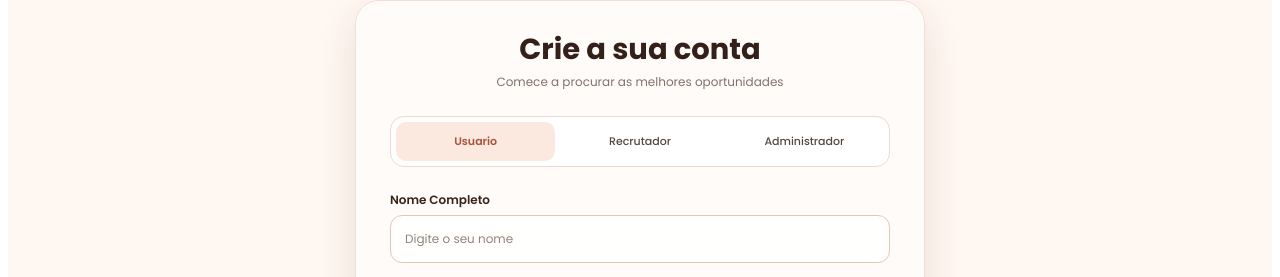
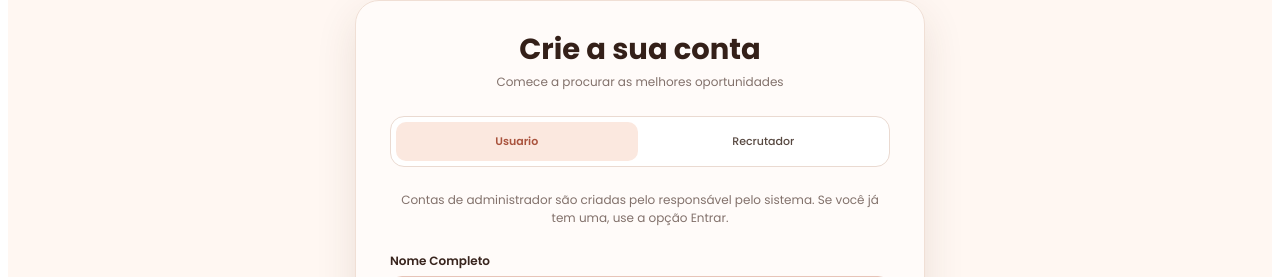
Before and after one commit to NataniarroM/ad_api_estagio, a React (Vite) app in the folder pages/: page /cadastro in a window 1280 px wide. Shown: the part 130-407 px from the top of the page. Built offline with nearby package versions, Linux system fonts and the light colour scheme; no server answers.

Commit message:
Alinha opções de cadastro aos perfis permitidos pela API

```diff
--- a/pages/src/Cadastro.jsx
+++ b/pages/src/Cadastro.jsx
@@ -98,7 +98,7 @@ export default function Cadastro() {
           <p className="subtitulo-pagina">Comece a procurar as melhores oportunidades</p>
 
           <div className="seletor-tipo-conta">
-            {['usuario', 'recrutador', 'administrador'].map((tipo) => (
+            {['usuario', 'recrutador'].map((tipo) => (
               <button
                 key={tipo}
                 type="button"
@@ -109,6 +109,11 @@ export default function Cadastro() {
               </button>
             ))}
           </div>
+
+          <p className="subtitulo-pagina">
+            Contas de administrador são criadas pelo responsável pelo sistema.
+            Se você já tem uma, use a opção Entrar.
+          </p>
 
           {mensagem.texto && (
             <div className={`mensagem-alerta ${mensagem.tipo}`}>{mensagem.texto}</div>
```
